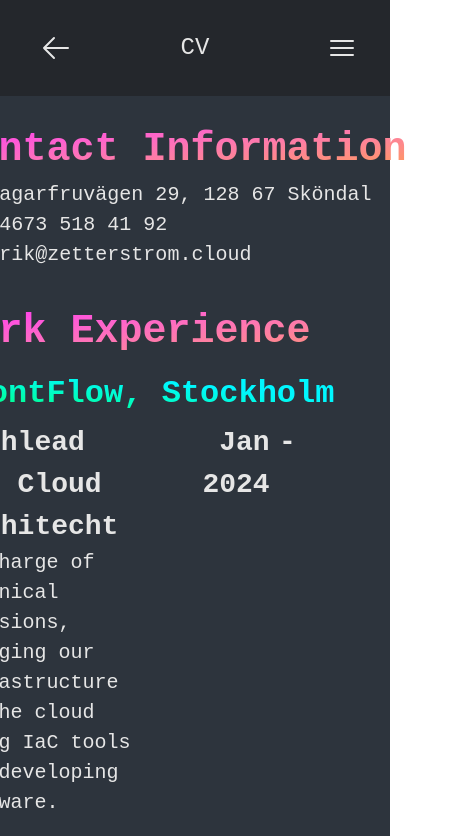
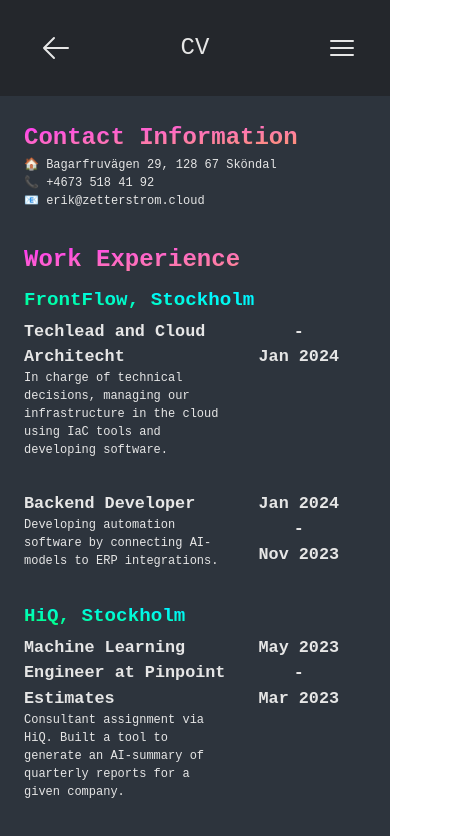
Before and after one commit to erik-zetterstrom/portfolio, a SvelteKit app: page /cv in a window 390 px wide. Shown: the top 836 px of the page, 464 px wide, since content can reach past the window. Built offline with nearby package versions, Linux system fonts and the light colour scheme.

Commit message:
Fixed mobile layout

```diff
--- a/src/app.css
+++ b/src/app.css
@@ -12,13 +12,13 @@ body {
 
 :root {
     --text-color: rgb(230, 230, 230);
-    --interval-part-width: clamp(8.4rem, 11vw,10.1rem);
+    --interval-part-width: clamp(8.4rem, 14vw,10.1rem);
     --interval-dash-margin: calc(0.07*var(--interval-part-width));
 }
 
 .cv {
     padding: 1.5rem;
-    width: clamp(50rem, 70vw, 70rem);
+    width: clamp(25rem, 80vw, 70rem);
 }
 
 @theme {
@@ -61,7 +61,7 @@ button:active, a:active {
     --text-size-large-2: calc(0.4*var(--text-size-large-1));
     --text-size-medium-1: clamp(2rem, 6vw, 4rem);
     --text-size-medium-2: calc(0.4*var(--text-size-medium-1));
-    --text-size-cv-1: clamp(2.5rem, 3vw, 3rem);
+    --text-size-cv-1: clamp(1.5rem, 4vw, 3rem);
     --text-size-cv-2: calc(0.8*var(--text-size-cv-1));
     --text-size-cv-3: calc(0.7*var(--text-size-cv-1));
     --text-size-cv-4: calc(0.5*var(--text-size-cv-1));
--- a/src/components/Navbar.svelte
+++ b/src/components/Navbar.svelte
@@ -33,7 +33,7 @@
                     <div class="h-14 min-h-14 w-14 min-w-14 m-5 items-center justify-center flex">
                         <ProfilePicture alt="A small profile picture."></ProfilePicture>
                     </div>
-                    <h2 class="max-h-8 min-w-58 text-2xl bg-gradient-to-br from-gradient-pink to-gradient-orange bg-clip-text text-transparent">Erik Zetterström</h2>
+                    <h2 class="max-h-8 min-w-48 font-black text-xl bg-gradient-to-br from-gradient-pink to-gradient-orange bg-clip-text text-transparent">Erik Zetterström</h2>
                 </div>
                 <div class="hidden md:flex justify-between">
                     {#each items as item}
--- a/src/components/Timeline.svelte
+++ b/src/components/Timeline.svelte
@@ -1,4 +1,6 @@
 <script lang="ts">
+	import { MediaQuery } from "svelte/reactivity";
+
 
     type Time = {
         year: number;
@@ -26,6 +28,7 @@
         sections: TimeLineItemSection[];
     }
     let {title, items}: {title: string, items: TimelineItem[]} = $props();
+    const mediumOrLarger = new MediaQuery("min-width: 768px");
 </script>
 
 <div class="pb-5">
@@ -42,11 +45,20 @@
                             <p class="text-size-cv-3 font-bold">{section.title}</p>
                             <p class="text-size-cv-4">{section.body}</p>
                         </div>
-                        <div class="flex">
-                            <p class="text-size-cv-3 font-bold w-(--interval-part-width) text-end">{timeString(section.interval.from)}</p>
-                            <p class="text-size-cv-3 font-bold ml-(--interval-dash-margin) mr-(--interval-dash-margin)"> - </p>
-                            <p class="text-size-cv-3 font-bold w-(--interval-part-width) text-start">{timeString(section.interval.to)}</p>
-                        </div>
+                        {#if mediumOrLarger.current}
+                            <div class="flex">
+                                <p class="text-size-cv-3 font-bold w-(--interval-part-width) text-end">{timeString(section.interval.from)}</p>
+                                <p class="text-size-cv-3 font-bold ml-(--interval-dash-margin) mr-(--interval-dash-margin)"> - </p>
+                                <p class="text-size-cv-3 font-bold w-(--interval-part-width) text-start">{timeString(section.interval.to)}</p>
+                            </div>
+                        {:else}
+                            <div class="flex flex-col">
+                                <p class="text-size-cv-3 font-bold w-(--interval-part-width) text-center">{timeString(section.interval.to)}</p>
+                                <p class="text-size-cv-3 font-bold ml-(--interval-dash-margin) mr-(--interval-dash-margin) text-center"> - </p>
+                                <p class="text-size-cv-3 font-bold w-(--interval-part-width) text-center">{timeString(section.interval.from)}</p>
+                            </div>
+                        {/if}
+
                     </div>
                 {/each}
             </li>
```
